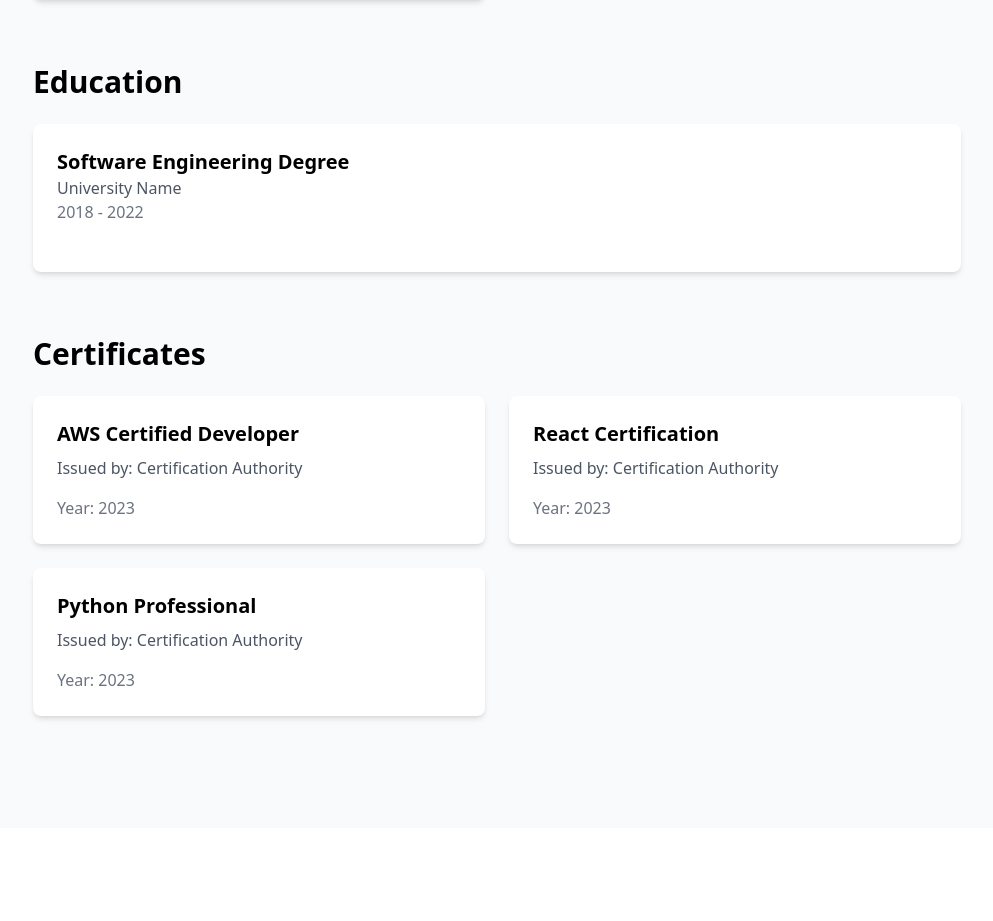
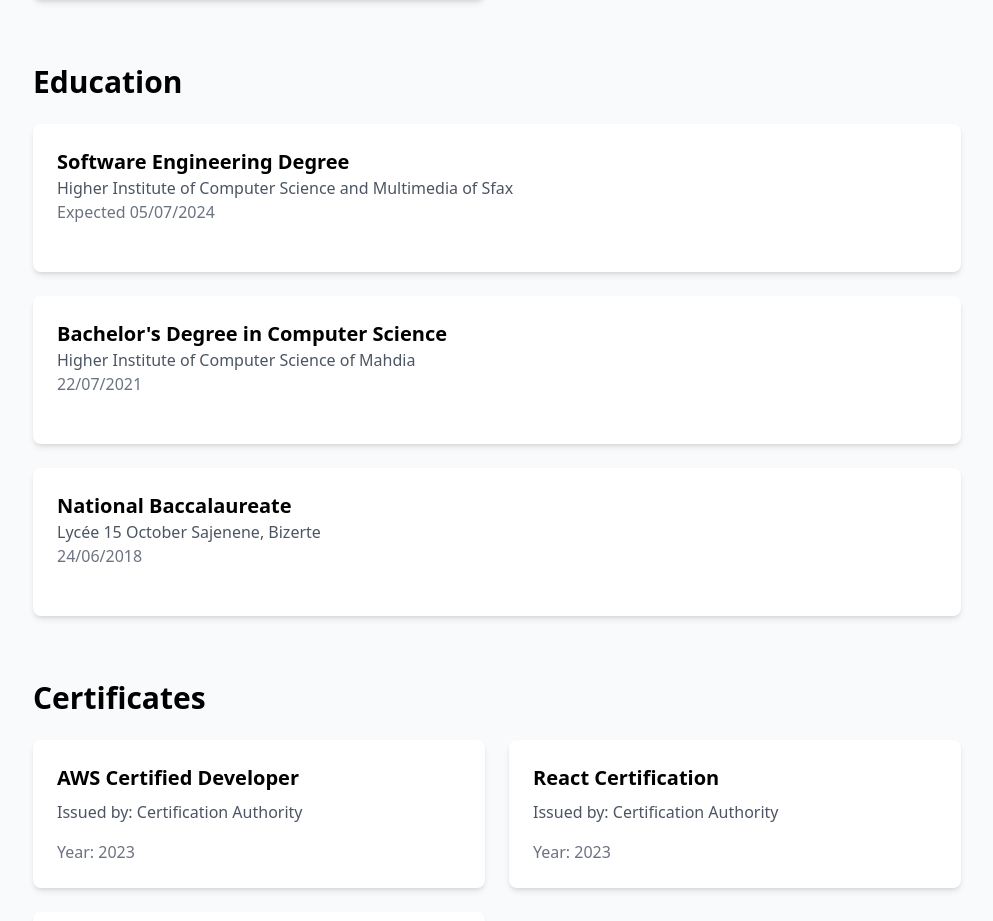
Before and after one commit to Amir-2018/protfolio, a React (Vite) app: page / in a window 1280 px wide. Shown: the part 3000-3921 px from the top of the page, without its empty margins (271-1264 px from the left). Before the commit the page ends 3828 px from the top, so only its background shows below. Built offline with nearby package versions, Linux system fonts and the light colour scheme.

Commit message:
adjust education

```diff
--- a/src/components/Education.tsx
+++ b/src/components/Education.tsx
@@ -1,16 +1,20 @@
 import React from 'react';
-import { EducationProps } from '../models/certificate-interface';
+import { EducationProps } from '../models/education-interface';
 
 const Education: React.FC<EducationProps> = ({ education }) => {
   return (
     <section id="education" className="mb-16">
       <h2 className="text-3xl font-bold mb-6">Education</h2>
-      <div className="bg-white rounded-lg shadow-md p-6">
-        <div className="mb-6">
-          <h3 className="font-bold text-xl">{education.degree}</h3>
-          <p className="text-gray-600">{education.institution}</p>
-          <p className="text-gray-500">{education.period}</p>
-        </div>
+      <div className="space-y-6">
+        {education.map((item, index) => (
+          <div key={index} className="bg-white rounded-lg shadow-md p-6">
+            <div className="mb-6">
+              <h3 className="font-bold text-xl">{item.degree}</h3>
+              <p className="text-gray-600">{item.institution}</p>
+              <p className="text-gray-500">{item.period}</p>
+            </div>
+          </div>
+        ))}
       </div>
     </section>
   );
--- a/src/data/educations.tsx
+++ b/src/data/educations.tsx
@@ -1,5 +1,17 @@
-export const educationInfo = {
-    degree: "Software Engineering Degree",
-    institution: "University Name",
-    period: "2018 - 2022"
-  };
+export const educationInfo = [
+    {
+      degree: "Software Engineering Degree",
+      institution: "Higher Institute of Computer Science and Multimedia of Sfax",
+      period: "Expected 05/07/2024"
+    },
+    {
+      degree: "Bachelor's Degree in Computer Science",
+      institution: "Higher Institute of Computer Science of Mahdia",
+      period: "22/07/2021"
+    },
+    {
+      degree: "National Baccalaureate",
+      institution: "Lycée 15 October Sajenene, Bizerte",
+      period: "24/06/2018"
+    }
+  ];
--- a/src/models/certificate-interface.tsx
+++ /dev/null
@@ -1,7 +0,0 @@
-export interface EducationProps {
-    education: {
-      degree: string;
-      institution: string;
-      period: string;
-    };
-  }
--- /dev/null
+++ b/src/models/education-interface.tsx
@@ -0,0 +1,7 @@
+export interface EducationProps {
+  education: {
+    degree: string;
+    institution: string;
+    period: string;
+  }[];
+}
```
